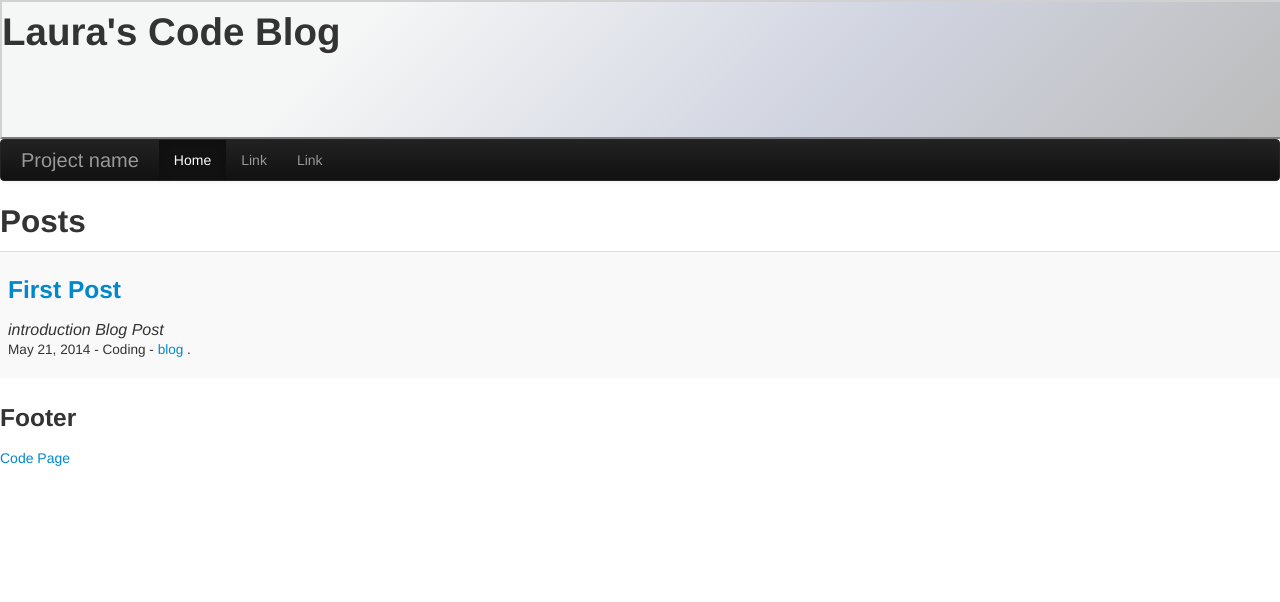
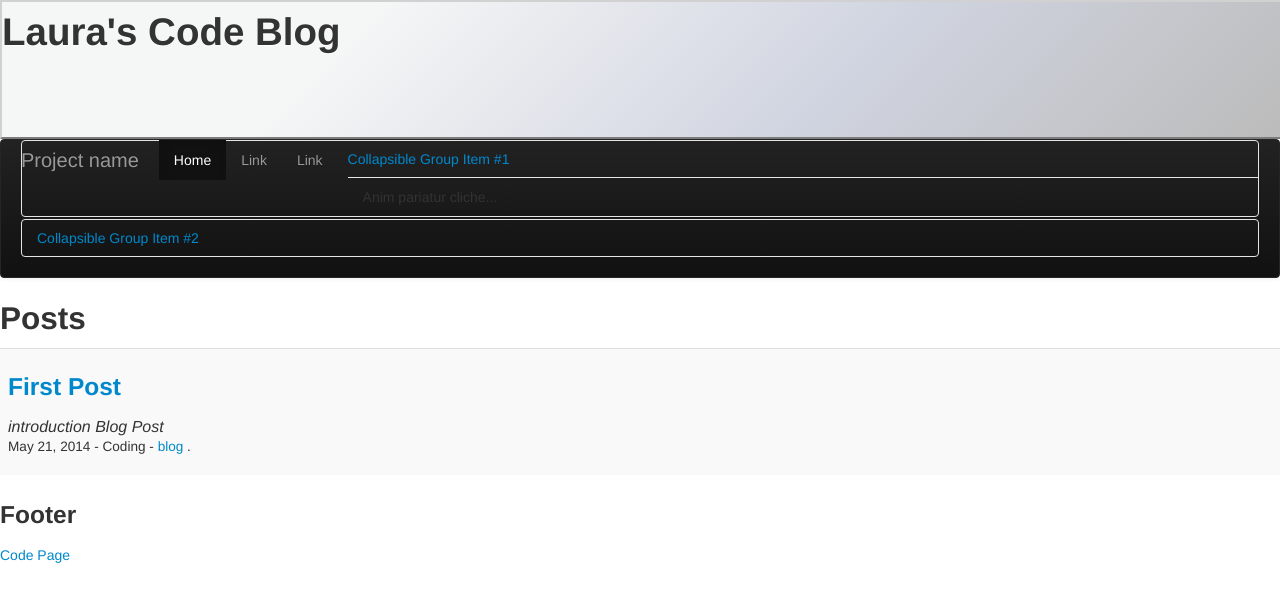
Before and after one commit to LauraR6561/Laurar6561.github.io, a Jekyll site: the page built from index.html, in a window 1280 px wide. Shown: the top 602 px of the page. Built offline with Jekyll 4.4.1, drawn with Linux system fonts in a browser that asks for light colours; Markdown is read by kramdown in place of the engine named in the settings.

Commit message:
nav addition

```diff
--- a/_includes/menu.html
+++ b/_includes/menu.html
@@ -22,6 +22,32 @@
           <li><a href="#">Link</a></li>
           <li><a href="#">Link</a></li>
         </ul>
+        <div class="accordion" id="accordion2">
+  <div class="accordion-group">
+    <div class="accordion-heading">
+      <a class="accordion-toggle" data-toggle="collapse" data-parent="#accordion2" href="#collapseOne">
+        Collapsible Group Item #1
+      </a>
+    </div>
+    <div id="collapseOne" class="accordion-body collapse in">
+      <div class="accordion-inner">
+        Anim pariatur cliche...
+      </div>
+    </div>
+  </div>
+  <div class="accordion-group">
+    <div class="accordion-heading">
+      <a class="accordion-toggle" data-toggle="collapse" data-parent="#accordion2" href="#collapseTwo">
+        Collapsible Group Item #2
+      </a>
+    </div>
+    <div id="collapseTwo" class="accordion-body collapse">
+      <div class="accordion-inner">
+        Anim pariatur cliche...
+      </div>
+    </div>
+  </div>
+</div>
       </div>
 
     </div>
```
